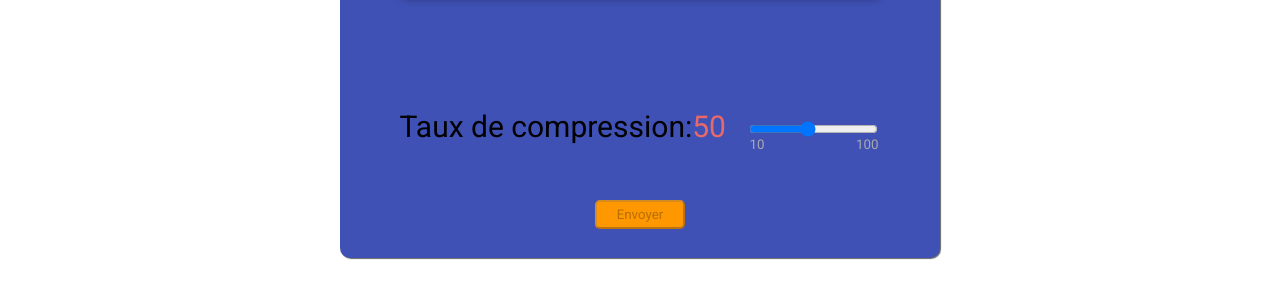
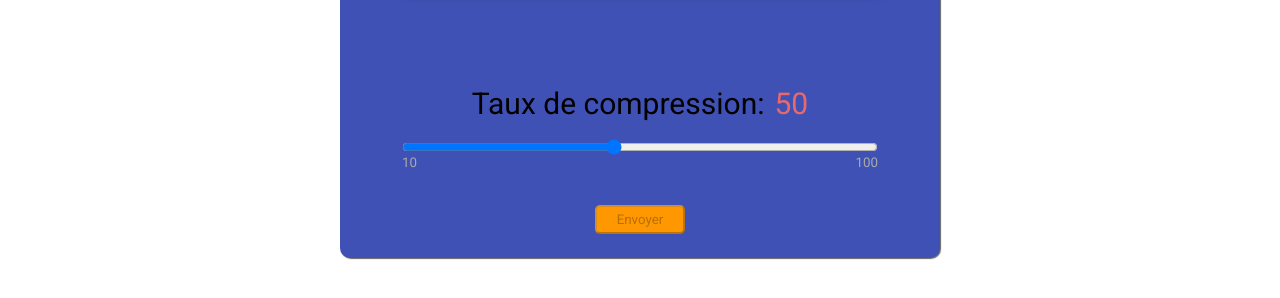
Before and after one commit to DevonTheFloor/compressor-front, a website built with webpack: page dist/index.html in a window 1280 px wide. Shown: the part 360-658 px from the top of the page. Built offline with nearby package versions, Linux system fonts and the light colour scheme; some packages are replaced by stand-ins of ours.

Commit message:
ajustement interface ui

```diff
--- a/src/components/input-range/input-range.js
+++ b/src/components/input-range/input-range.js
@@ -3,8 +3,7 @@ export default class InputRange extends HTMLElement{
     constructor() {
         super()
         this.innerHTML = `
-        <div>
-            <label>Taux de compression:<output class="outputValue" name="outputValue">50</output>
+        <label>Taux de compression:<output class="outputValue" name="outputValue">50</output>
             <input type="range" id="rangeValue" name="inputValue" min="10" max="100" value="50" step="5" list="tocomp">
             <datalist id="rangeValue">
                 <option value="10" label="10%">
@@ -28,8 +27,7 @@ export default class InputRange extends HTMLElement{
                 <option value="95">
                 <option value="100" label="100%">
             </datalist>
-            </label>
-        </div>
+        </label>
         `
     }
 }
--- a/src/components/input-range/input-range.scss
+++ b/src/components/input-range/input-range.scss
@@ -1,9 +1,18 @@
 @import '../../styles.scss';
 
 input-range {
+    width: 80%;
+    label {
+        display: flex;
+        flex-wrap: wrap;
+        justify-content: center;
+        text-align: left;
+        color: #000;
+    }
     input[type="range"] {
         position: relative;
-        margin-left: 1.2em;
+        margin-top: 2rem;
+        width: 100%;
     }
     input[type="range"]:after,
     input[type="range"]:before {
@@ -20,6 +29,7 @@ input-range {
         content: attr(max);
     }
     .outputValue {
+        padding-left: 1rem;
         color: rgb(233, 105, 105);
     }
 }
```
